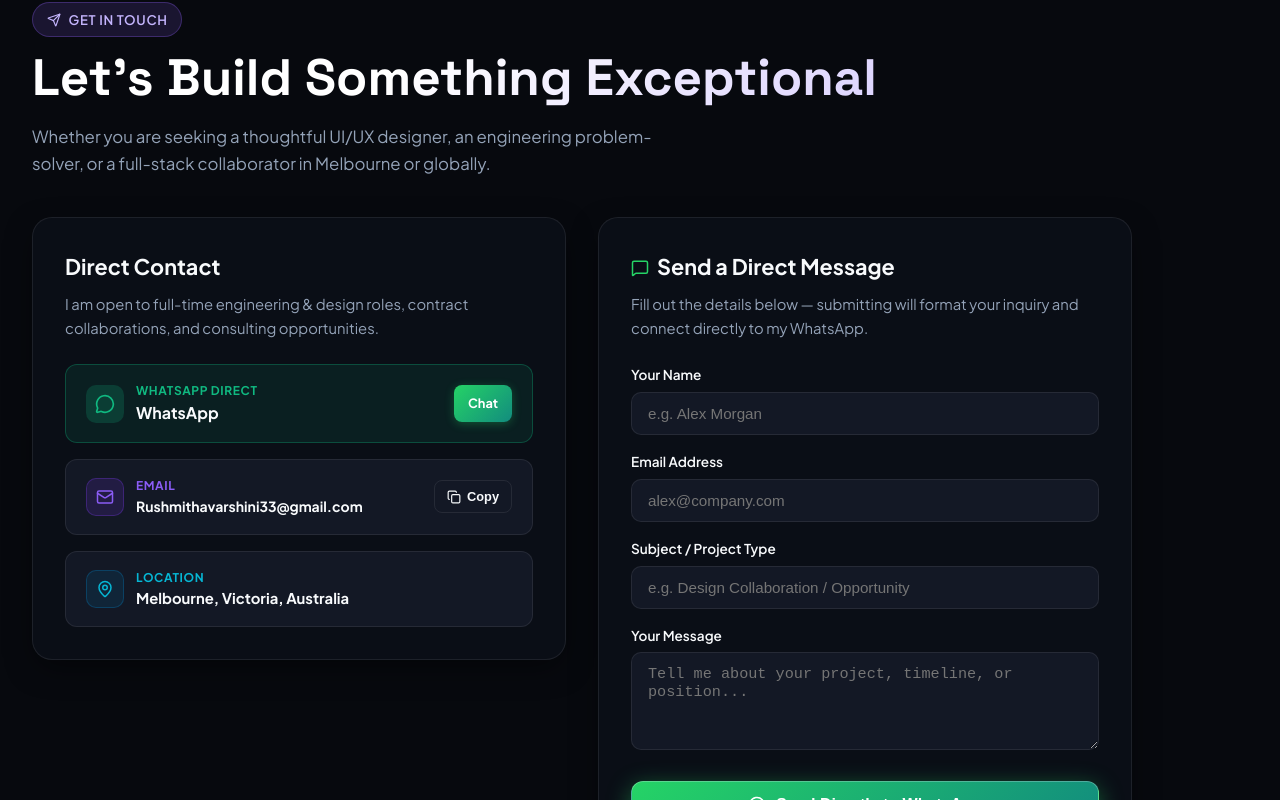
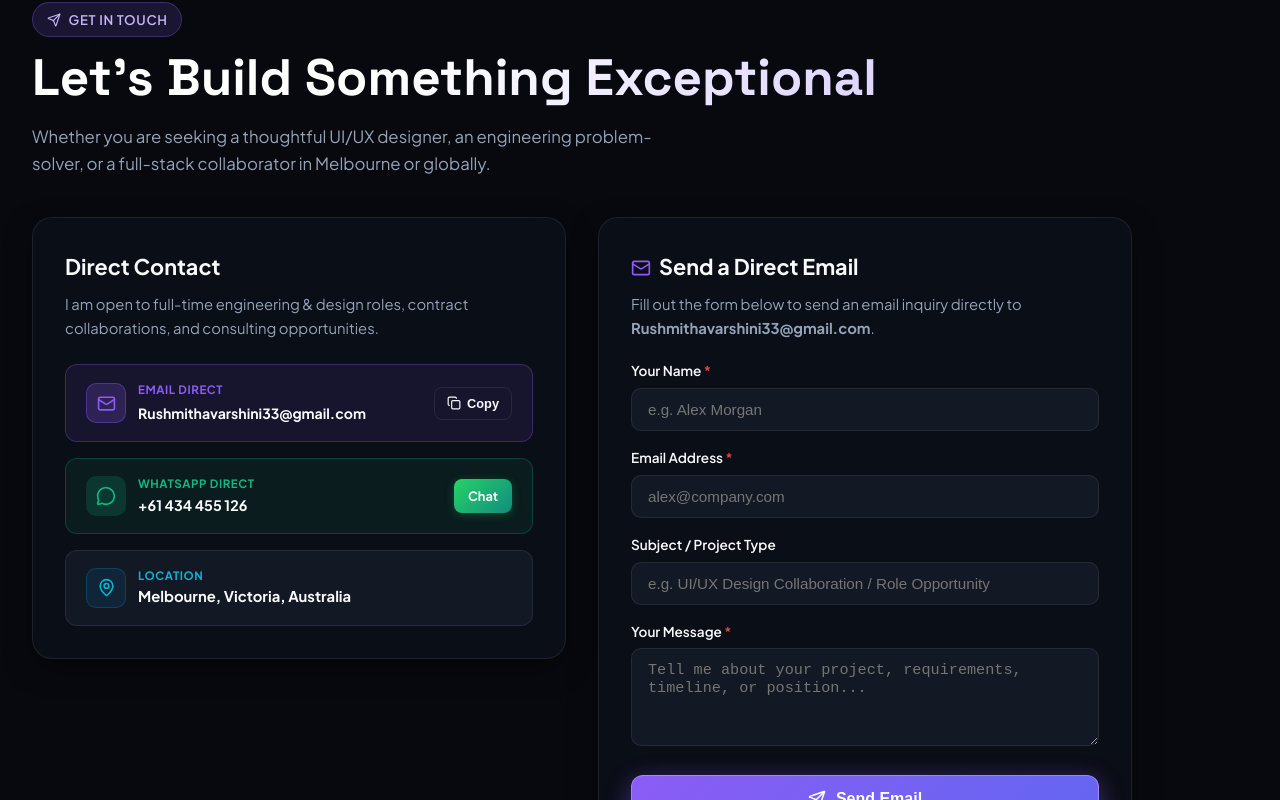
Before and after one commit to rushmitha-v/Rushmitha, a React (Vite) app: page / in a window 1280 px wide. Shown: the part 11200-12000 px from the top of the page. Built offline with nearby package versions, Linux system fonts and the light colour scheme.

Commit message:
Integrate EmailJS service and complete portfolio setup

```diff
--- a/package.json
+++ b/package.json
@@ -10,6 +10,7 @@
     "preview": "vite preview"
   },
   "dependencies": {
+    "@emailjs/browser": "^4.4.1",
     "canvas-confetti": "^1.9.4",
     "framer-motion": "^13.1.1",
     "lucide-react": "^1.34.0",
--- a/src/components/ContactSection.jsx
+++ b/src/components/ContactSection.jsx
@@ -1,14 +1,21 @@
 import React, { useState } from 'react';
-import { Send, Mail, MapPin, Check, Copy, MessageSquare, Sparkles, MessageCircle } from 'lucide-react';
+import { Send, Mail, MapPin, Check, Copy, MessageSquare, AlertCircle, Loader2, MessageCircle } from 'lucide-react';
 import confetti from 'canvas-confetti';
+import emailjs from '@emailjs/browser';
+
+// EmailJS Configuration
+const EMAILJS_SERVICE_ID = 'service_d3hltdr';
+const EMAILJS_TEMPLATE_ID = 'template_ky9hp1n';
+const EMAILJS_PUBLIC_KEY = 'o8zb1rwfXfZDa112F';
 
 export default function ContactSection() {
   const [formData, setFormData] = useState({ name: '', email: '', subject: '', message: '' });
   const [copied, setCopied] = useState(false);
-  const [submitted, setSubmitted] = useState(false);
+  const [sending, setSending] = useState(false);
+  const [success, setSuccess] = useState(false);
+  const [errorMsg, setErrorMsg] = useState('');
 
   const email = 'Rushmithavarshini33@gmail.com';
-  const whatsappNumber = '+61 434 455 126';
   const location = 'Melbourne, Victoria, Australia';
 
   const handleCopyEmail = () => {
@@ -17,58 +24,68 @@ export default function ContactSection() {
     setTimeout(() => setCopied(false), 2500);
   };
 
-  const handleSubmit = (e) => {
+  const handleSubmit = async (e) => {
     e.preventDefault();
-    if (!formData.name || !formData.message) return;
+    if (!formData.name || !formData.email || !formData.message) {
+      setErrorMsg('Please fill in all required fields (Name, Email, Message).');
+      return;
+    }
 
-    setSubmitted(true);
+    setSending(true);
+    setErrorMsg('');
+    setSuccess(false);
 
-    // Confetti celebration effect
-    confetti({
-      particleCount: 80,
-      spread: 70,
-      origin: { y: 0.6 },
-      colors: ['#25D366', '#8b5cf6', '#06b6d4', '#10b981', '#f59e0b']
+    // Dynamic timestamp formatted nicely
+    const currentTimestamp = new Date().toLocaleString('en-AU', {
+      dateStyle: 'medium',
+      timeStyle: 'short',
+      timeZone: 'Australia/Melbourne'
     });
 
-    // Format all filled data into clean, structured WhatsApp text message
-    const formattedMessage = `*New Portfolio Inquiry for Rushmitha Varshini*
+    const templateParams = {
+      name: formData.name,
+      from_name: formData.name,
+      email: formData.email,
+      from_email: formData.email,
+      reply_to: formData.email,
+      title: formData.subject || 'Portfolio Collaboration Inquiry',
+      subject: formData.subject || 'Portfolio Collaboration Inquiry',
+      message: formData.message,
+      time: currentTimestamp,
+      to_email: 'Rushmithavarshini33@gmail.com'
+    };
 
-👤 *Name:* ${formData.name}
-📧 *Email:* ${formData.email || 'Not provided'}
-📌 *Subject:* ${formData.subject || 'Design & Engineering Collaboration'}
+    try {
+      // 1. Send email via EmailJS
+      await emailjs.send(
+        EMAILJS_SERVICE_ID,
+        EMAILJS_TEMPLATE_ID,
+        templateParams,
+        EMAILJS_PUBLIC_KEY
+      );
 
-💬 *Message:*
-${formData.message}
+      // Trigger celebration confetti
+      confetti({
+        particleCount: 90,
+        spread: 75,
+        origin: { y: 0.6 },
+        colors: ['#8b5cf6', '#06b6d4', '#10b981', '#f59e0b', '#38bdf8']
+      });
 
-───────────────
-_Sent directly from Portfolio Website_`;
+      setSuccess(true);
+      setFormData({ name: '', email: '', subject: '', message: '' });
 
-    const whatsappUrl = `https://wa.me/61434455126?text=${encodeURIComponent(formattedMessage)}`;
-
-    // Optional background Netlify Form sync if deployed
-    try {
-      const netlifyBody = new URLSearchParams({
-        'form-name': 'contact',
-        ...formData
-      }).toString();
-
-      fetch('/', {
-        method: 'POST',
-        headers: { 'Content-Type': 'application/x-www-form-urlencoded' },
-        body: netlifyBody
-      }).catch(() => {});
-    } catch (err) {}
-
-    // Open WhatsApp directly in a new tab with the pre-filled message
-    setTimeout(() => {
-      window.open(whatsappUrl, '_blank');
-    }, 450);
-
-    setTimeout(() => {
-      setSubmitted(false);
-      setFormData({ name: '', email: '', subject: '', message: '' });
-    }, 4000);
+      // Auto-hide success message after 7 seconds
+      setTimeout(() => setSuccess(false), 7000);
+    } catch (err) {
+      console.error('EmailJS Error:', err);
+      // Fallback: offer direct mailto if network or template mismatch occurs
+      setErrorMsg(
+        err?.text || 'Failed to send message via email service. You can also reach out directly to Rushmithavarshini33@gmail.com'
+      );
+    } finally {
+      setSending(false);
+    }
   };
 
   return (
@@ -98,10 +115,10 @@ _Sent directly from Portfolio Website_`;
               I am open to full-time engineering & design roles, contract collaborations, and consulting opportunities.
             </p>
 
-            {/* WhatsApp Direct Card */}
+            {/* Email Card with Copy button */}
             <div style={{
-              background: 'rgba(16, 185, 129, 0.1)',
-              border: '1px solid rgba(16, 185, 129, 0.3)',
+              background: 'rgba(139, 92, 246, 0.1)',
+              border: '1px solid rgba(139, 92, 246, 0.3)',
               borderRadius: '12px',
               padding: '16px 20px',
               display: 'flex',
@@ -109,82 +126,29 @@ _Sent directly from Portfolio Website_`;
               justifyContent: 'space-between',
               marginBottom: '16px'
             }}>
-              <div style={{ display: 'flex', alignItems: 'center', gap: '12px' }}>
+              <div style={{ display: 'flex', alignItems: 'center', gap: '12px', overflow: 'hidden' }}>
                 <div style={{
-                  width: '38px',
-                  height: '38px',
+                  width: '40px',
+                  height: '40px',
                   borderRadius: '10px',
-                  background: 'rgba(16, 185, 129, 0.2)',
+                  background: 'rgba(139, 92, 246, 0.2)',
+                  border: '1px solid rgba(139, 92, 246, 0.35)',
                   display: 'flex',
                   alignItems: 'center',
                   justifyContent: 'center',
-                  color: '#10b981'
+                  color: 'var(--color-primary)',
+                  flexShrink: 0
                 }}>
-                  <MessageCircle size={20} />
+                  <Mail size={19} />
                 </div>
-                <div>
-                  <div style={{ fontSize: '0.75rem', color: 'var(--color-emerald)', fontWeight: 700, textTransform: 'uppercase', letterSpacing: '0.05em' }}>WhatsApp Direct</div>
+                <div style={{ overflow: 'hidden' }}>
+                  <div style={{ fontSize: '0.72rem', color: 'var(--color-primary)', fontWeight: 700, textTransform: 'uppercase', letterSpacing: '0.05em' }}>Email Direct</div>
                   <a
-                    href={`https://wa.me/61434455126?text=${encodeURIComponent("Hi Rushmitha, I saw your portfolio and would like to connect!")}`}
-                    target="_blank"
-                    rel="noreferrer"
-                    style={{ color: 'var(--text-main)', fontWeight: 700, fontSize: '1rem', textDecoration: 'none' }}
+                    href={`mailto:${email}`}
+                    style={{ color: 'var(--text-main)', fontWeight: 700, fontSize: '0.88rem', textDecoration: 'none', wordBreak: 'break-all' }}
                   >
-                    WhatsApp
+                    {email}
                   </a>
-                </div>
-              </div>
-
-              <a
-                href={`https://wa.me/61434455126?text=${encodeURIComponent("Hi Rushmitha, I saw your portfolio and would like to connect!")}`}
-                target="_blank"
-                rel="noreferrer"
-                style={{
-                  background: 'linear-gradient(135deg, #25D366, #128C7E)',
-                  color: '#ffffff',
-                  padding: '8px 14px',
-                  borderRadius: '8px',
-                  fontWeight: 700,
-                  fontSize: '0.8rem',
-                  textDecoration: 'none',
-                  display: 'flex',
-                  alignItems: 'center',
-                  gap: '6px',
-                  boxShadow: '0 2px 10px rgba(37, 211, 102, 0.3)'
-                }}
-              >
-                <span>Chat</span>
-              </a>
-            </div>
-
-            {/* Email Card with Copy button */}
-            <div style={{
-              background: 'var(--bg-surface-elevated)',
-              border: '1px solid var(--border-subtle)',
-              borderRadius: '12px',
-              padding: '16px 20px',
-              display: 'flex',
-              alignItems: 'center',
-              justifyContent: 'space-between',
-              marginBottom: '16px'
-            }}>
-              <div style={{ display: 'flex', alignItems: 'center', gap: '12px' }}>
-                <div style={{
-                  width: '38px',
-                  height: '38px',
-                  borderRadius: '10px',
-                  background: 'rgba(124, 58, 237, 0.15)',
-                  border: '1px solid rgba(124, 58, 237, 0.3)',
-                  display: 'flex',
-                  alignItems: 'center',
-                  justifyContent: 'center',
-                  color: 'var(--color-primary)'
-                }}>
-                  <Mail size={18} />
-                </div>
-                <div>
-                  <div style={{ fontSize: '0.75rem', color: 'var(--color-primary)', fontWeight: 700, textTransform: 'uppercase', letterSpacing: '0.05em' }}>Email</div>
-                  <div style={{ color: 'var(--text-main)', fontWeight: 700, fontSize: '0.875rem' }}>{email}</div>
                 </div>
               </div>
 
@@ -201,12 +165,67 @@ _Sent directly from Portfolio Website_`;
                   fontWeight: 600,
                   display: 'flex',
                   alignItems: 'center',
-                  gap: '6px'
+                  gap: '6px',
+                  flexShrink: 0
                 }}
               >
                 {copied ? <Check size={14} /> : <Copy size={14} />}
                 <span>{copied ? 'Copied' : 'Copy'}</span>
               </button>
+            </div>
+
+            {/* WhatsApp Direct Card */}
+            <div style={{
+              background: 'rgba(16, 185, 129, 0.08)',
+              border: '1px solid rgba(16, 185, 129, 0.25)',
+              borderRadius: '12px',
+              padding: '16px 20px',
+              display: 'flex',
+              alignItems: 'center',
+              justifyContent: 'space-between',
+              marginBottom: '16px'
+            }}>
+              <div style={{ display: 'flex', alignItems: 'center', gap: '12px' }}>
+                <div style={{
+                  width: '40px',
+                  height: '40px',
+                  borderRadius: '10px',
+                  background: 'rgba(16, 185, 129, 0.18)',
+                  display: 'flex',
+                  alignItems: 'center',
+                  justifyContent: 'center',
+                  color: '#10b981',
+                  flexShrink: 0
+                }}>
+                  <MessageCircle size={20} />
+                </div>
+                <div>
+                  <div style={{ fontSize: '0.72rem', color: 'var(--color-emerald)', fontWeight: 700, textTransform: 'uppercase', letterSpacing: '0.05em' }}>WhatsApp Direct</div>
+                  <div style={{ color: 'var(--text-main)', fontWeight: 700, fontSize: '0.9rem' }}>+61 434 455 126</div>
+                </div>
+              </div>
+
+              <a
+                href={`https://wa.me/61434455126?text=${encodeURIComponent("Hi Rushmitha, I saw your portfolio and would like to connect!")}`}
+                target="_blank"
+                rel="noreferrer"
+                style={{
+                  background: 'linear-gradient(135deg, #25D366, #128C7E)',
+                  color: '#ffffff',
+                  padding: '7px 14px',
+                  borderRadius: '8px',
+                  fontWeight: 700,
+                  fontSize: '0.8rem',
+                  textDecoration: 'none',
+                  display: 'flex',
+                  alignItems: 'center',
+                  gap: '6px',
+                  boxShadow: '0 2px 10px rgba(37, 211, 102, 0.25)',
+                  flexShrink: 0
+                }}
+              >
+                <span>Chat</span>
+              </a>
             </div>
 
             {/* Location Card */}
@@ -220,53 +239,92 @@ _Sent directly from Portfolio Website_`;
               gap: '12px'
             }}>
               <div style={{
-                width: '38px',
-                height: '38px',
+                width: '40px',
+                height: '40px',
                 borderRadius: '10px',
                 background: 'rgba(2, 132, 199, 0.12)',
                 border: '1px solid rgba(2, 132, 199, 0.3)',
                 display: 'flex',
                 alignItems: 'center',
                 justifyContent: 'center',
-                color: 'var(--color-secondary)'
+                color: 'var(--color-secondary)',
+                flexShrink: 0
               }}>
-                <MapPin size={18} />
+                <MapPin size={19} />
               </div>
               <div>
-                <div style={{ fontSize: '0.75rem', color: 'var(--color-secondary)', fontWeight: 700, textTransform: 'uppercase', letterSpacing: '0.05em' }}>Location</div>
+                <div style={{ fontSize: '0.72rem', color: 'var(--color-secondary)', fontWeight: 700, textTransform: 'uppercase', letterSpacing: '0.05em' }}>Location</div>
                 <div style={{ color: 'var(--text-main)', fontWeight: 700, fontSize: '0.925rem' }}>{location}</div>
               </div>
             </div>
           </div>
         </div>
 
-        {/* Interactive Form Card */}
+        {/* Interactive Form Card -> Sends Direct Email via EmailJS */}
         <div className="glass-card" style={{ padding: '32px' }}>
           <h3 style={{ fontSize: '1.35rem', fontWeight: 700, color: 'var(--text-main)', marginBottom: '8px', display: 'flex', alignItems: 'center', gap: '8px' }}>
-            <MessageSquare size={18} style={{ color: '#25D366' }} />
-            Send a Direct Message
+            <Mail size={20} style={{ color: 'var(--color-primary)' }} />
+            Send a Direct Email
           </h3>
-          <p style={{ color: 'var(--text-muted)', fontSize: '0.925rem', lineHeight: 1.6, marginBottom: '24px' }}>
-            Fill out the details below — submitting will format your inquiry and connect directly to my WhatsApp.
+          <p style={{ color: 'var(--text-muted)', fontSize: '0.925rem', lineHeight: 1.6, marginBottom: '20px' }}>
+            Fill out the form below to send an email inquiry directly to <strong>Rushmithavarshini33@gmail.com</strong>.
           </p>
+
+          {/* Success Banner */}
+          {success && (
+            <div style={{
+              display: 'flex',
+              alignItems: 'center',
+              gap: '12px',
+              padding: '14px 18px',
+              borderRadius: '10px',
+              background: 'rgba(16, 185, 129, 0.15)',
+              border: '1px solid rgba(16, 185, 129, 0.4)',
+              color: '#34d399',
+              fontSize: '0.9rem',
+              marginBottom: '18px'
+            }}>
+              <Check size={20} style={{ flexShrink: 0 }} />
+              <div>
+                <strong>Message Sent Successfully!</strong>
+                <div style={{ fontSize: '0.8rem', opacity: 0.9 }}>Thank you for reaching out. Rushmitha will get back to you shortly.</div>
+              </div>
+            </div>
+          )}
+
+          {/* Error Banner */}
+          {errorMsg && (
+            <div style={{
+              display: 'flex',
+              alignItems: 'center',
+              gap: '12px',
+              padding: '14px 18px',
+              borderRadius: '10px',
+              background: 'rgba(239, 68, 68, 0.15)',
+              border: '1px solid rgba(239, 68, 68, 0.4)',
+              color: '#f87171',
+              fontSize: '0.88rem',
+              marginBottom: '18px'
+            }}>
+              <AlertCircle size={20} style={{ flexShrink: 0 }} />
+              <div>{errorMsg}</div>
+            </div>
+          )}
 
           <form
             name="contact"
-            method="POST"
-            data-netlify="true"
             onSubmit={handleSubmit}
             style={{ display: 'flex', flexDirection: 'column', gap: '16px' }}
           >
-            <input type="hidden" name="form-name" value="contact" />
-
             <div>
               <label style={{ display: 'block', fontSize: '0.85rem', color: 'var(--text-main)', marginBottom: '6px', fontWeight: 600 }}>
-                Your Name
+                Your Name <span style={{ color: '#ef4444' }}>*</span>
               </label>
               <input
                 type="text"
                 name="name"
                 required
+                disabled={sending}
                 value={formData.name}
                 onChange={(e) => setFormData({ ...formData, name: e.target.value })}
                 placeholder="e.g. Alex Morgan"
@@ -285,12 +343,13 @@ _Sent directly from Portfolio Website_`;
 
             <div>
               <label style={{ display: 'block', fontSize: '0.85rem', color: 'var(--text-main)', marginBottom: '6px', fontWeight: 600 }}>
-                Email Address
+                Email Address <span style={{ color: '#ef4444' }}>*</span>
               </label>
               <input
                 type="email"
                 name="email"
                 required
+                disabled={sending}
                 value={formData.email}
                 onChange={(e) => setFormData({ ...formData, email: e.target.value })}
                 placeholder="alex@company.com"
@@ -314,9 +373,10 @@ _Sent directly from Portfolio Website_`;
               <input
                 type="text"
                 name="subject"
+                disabled={sending}
                 value={formData.subject}
                 onChange={(e) => setFormData({ ...formData, subject: e.target.value })}
-                placeholder="e.g. Design Collaboration / Opportunity"
+                placeholder="e.g. UI/UX Design Collaboration / Role Opportunity"
                 style={{
                   width: '100%',
                   padding: '12px 16px',
@@ -332,15 +392,16 @@ _Sent directly from Portfolio Website_`;
 
             <div>
               <label style={{ display: 'block', fontSize: '0.85rem', color: 'var(--text-main)', marginBottom: '6px', fontWeight: 600 }}>
-                Your Message
+                Your Message <span style={{ color: '#ef4444' }}>*</span>
               </label>
               <textarea
                 name="message"
                 required
                 rows={4}
+                disabled={sending}
                 value={formData.message}
                 onChange={(e) => setFormData({ ...formData, message: e.target.value })}
-                placeholder="Tell me about your project, timeline, or position..."
+                placeholder="Tell me about your project, requirements, timeline, or position..."
                 style={{
                   width: '100%',
                   padding: '12px 16px',
@@ -357,6 +418,7 @@ _Sent directly from Portfolio Website_`;
 
             <button
               type="submit"
+              disabled={sending}
               style={{
                 width: '100%',
                 display: 'flex',
@@ -364,27 +426,33 @@ _Sent directly from Portfolio Website_`;
                 justifyContent: 'center',
                 gap: '10px',
                 padding: '14px',
-                marginTop: '8px',
+                marginTop: '6px',
                 fontSize: '1rem',
                 fontWeight: 700,
                 borderRadius: '12px',
-                background: 'linear-gradient(135deg, #25D366 0%, #128C7E 100%)',
+                background: 'linear-gradient(135deg, #8b5cf6 0%, #6366f1 100%)',
                 color: '#ffffff',
                 border: '1px solid rgba(255, 255, 255, 0.25)',
-                boxShadow: '0 6px 25px rgba(37, 211, 102, 0.45)',
-                cursor: 'pointer',
+                boxShadow: '0 6px 25px rgba(139, 92, 246, 0.45)',
+                cursor: sending ? 'not-allowed' : 'pointer',
+                opacity: sending ? 0.75 : 1,
                 transition: 'all 0.25s ease'
               }}
             >
-              {submitted ? (
+              {sending ? (
+                <>
+                  <Loader2 size={18} className="animate-spin" />
+                  <span>Sending Message...</span>
+                </>
+              ) : success ? (
                 <>
                   <Check size={18} />
-                  <span>Connecting to WhatsApp...</span>
+                  <span>Message Sent!</span>
                 </>
               ) : (
                 <>
-                  <MessageCircle size={18} />
-                  <span>Send Directly to WhatsApp</span>
+                  <Send size={18} />
+                  <span>Send Email</span>
                 </>
               )}
             </button>
@@ -395,7 +463,7 @@ _Sent directly from Portfolio Website_`;
               textAlign: 'center',
               marginTop: '4px'
             }}>
-              Formats your details and connects directly to <strong>Rushmitha on WhatsApp</strong>
+              Delivered securely to <strong>rushmithavarshini33@gmail.com</strong>
             </div>
           </form>
         </div>
```
Also changed, not shown: 1 other file (tests, documents, lock files or other folders).
